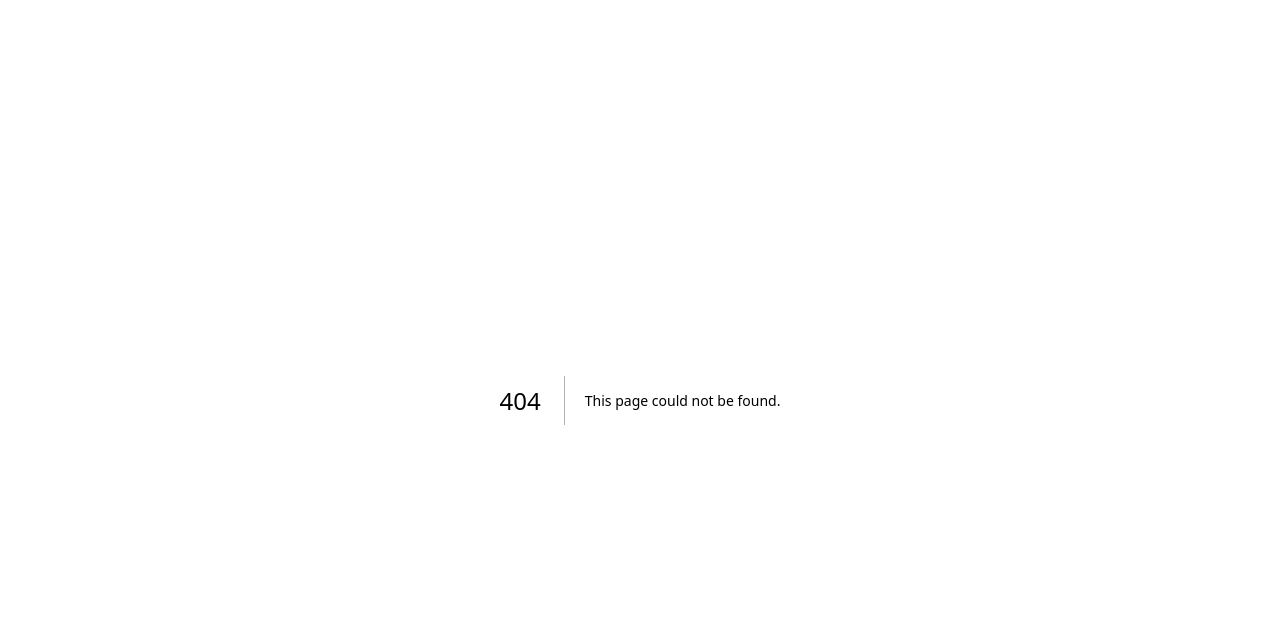
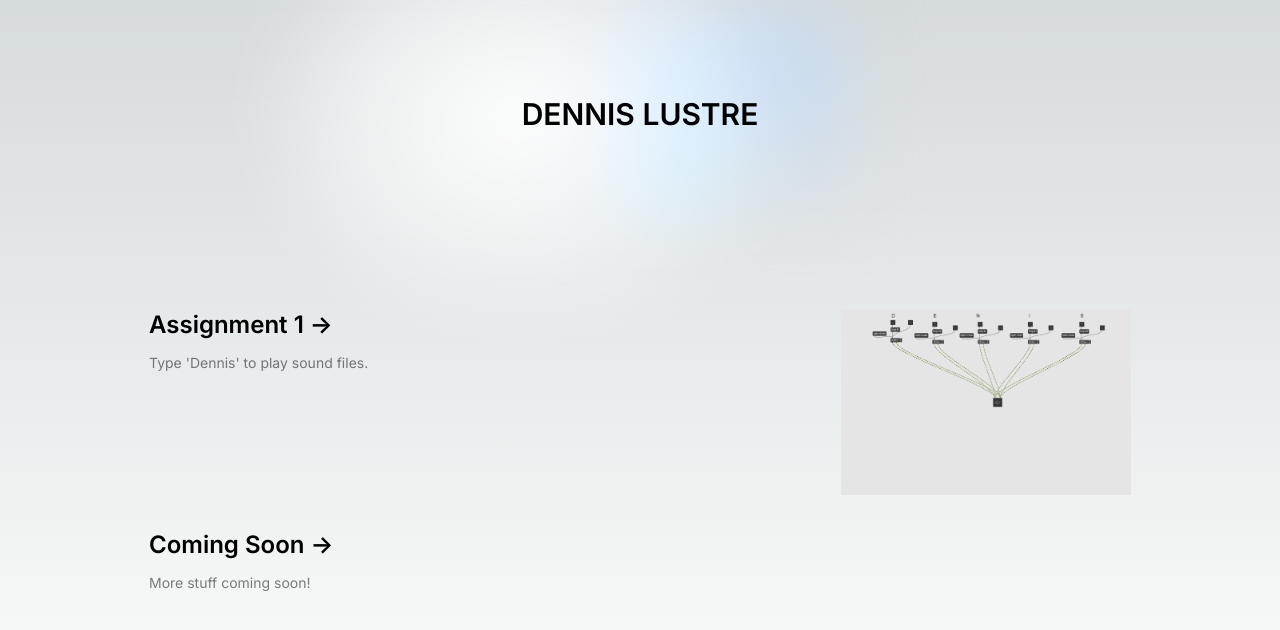
Before and after one commit to dlustre/camp-space, a Next.js app: page /camp-space/ in a window 1280 px wide. Before the commit this address had no page. Shown: the top 630 px of the page. Built offline with nearby package versions, Linux system fonts and the light colour scheme.

Commit message:
fix: add basePath to config

```diff
--- a/next.config.js
+++ b/next.config.js
@@ -1,7 +1,7 @@
 /** @type {import('next').NextConfig} */
 const nextConfig = {
   output: "export",
-  // basePath: "/camp-space",
+  basePath: "/camp-space",
   images: {
     unoptimized: true
   }
--- a/src/app/page.tsx
+++ b/src/app/page.tsx
@@ -26,7 +26,7 @@ export default function Home() {
           </div>
           <div>
             <Image
-              src='/type_name.png'
+              src='/camp-space/type_name.png'
               alt="type_name"
               width={1449 / 5}
               height={929 / 5}
```
